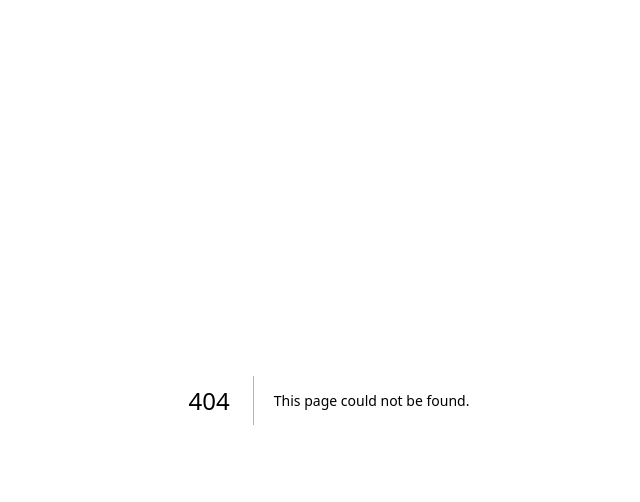
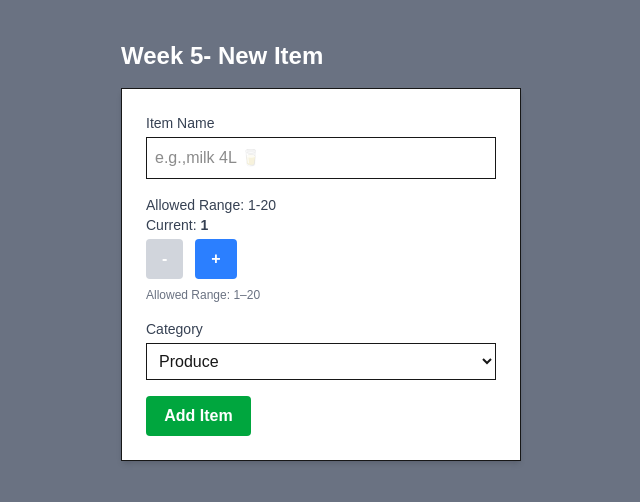
Before and after one commit to zeynep-ozdemir1905/cprg306-assignments, a Next.js app: page /week-5 in a window 1280 px wide. Before the commit this address had no page. Shown: the top 502 px of the page, without its empty margins (311-951 px from the left). Built offline with nearby package versions, Linux system fonts and the light colour scheme.

Commit message:
new-item.js added, increment, decrement added, page.js added. Main page.js of the vercel app edited for a more aesthetic look  LAB DONE YEAY!

```diff
--- a/app/page.js
+++ b/app/page.js
@@ -2,13 +2,17 @@ import Link from "next/link";
 
 export default function RootPage() {
   return (
-    <main className="p-6">
-      <h1>CPRG 306: Web Development 2 - Assignments</h1>
-        <p className= "space-x-2">
-        <Link href="/week-2">Go to Week 2 → </Link>
-        <Link href="/week-3">Go to Week 3 →</Link>
-        <Link href="/week-4">Go to Week 4 →</Link>
-        </p>
-    </main>
+   <main className="p-6 min-h-screen flex flex-col items-center justify-center bg-gray-900">
+  <h1 className="text-3xl font-bold text-center text-white mb-6 decoration-light w-fit px-4 py-2">
+    CPRG 306: Web Development 2 - Assignments
+  </h1>
+
+  <div className="flex space-x-4">
+    <Link href="/week-2" className="p-3 border rounded-md shadow-sm bg-amber-200">Go to Week 2 →</Link>
+    <Link href="/week-3" className="p-3 border rounded-md shadow-sm bg-pink-200">Go to Week 3 →</Link>
+    <Link href="/week-4" className="p-3 border rounded-md shadow-sm bg-green-200">Go to Week 4 →</Link>
+    <Link href="/week-5" className="p-3 border rounded-md shadow-sm bg-purple-200">Go to Week 5 →</Link>
+  </div>
+</main>
   );
 }
--- /dev/null
+++ b/app/week-5/new-item.js
@@ -0,0 +1,108 @@
+"use client";
+import { useState } from "react";
+
+export default function NewItem() {
+  const [name, setName] = useState("");
+  const [quantity, setQuantity] = useState(1);
+  const [category, setCategory] = useState("produce");
+
+  const increment = () => setQuantity((prev) => (prev < 20 ? prev + 1 : prev));
+  const decrement = () => setQuantity((prev) => (prev > 1 ? prev - 1 : prev));
+
+  const handleSubmit = (e) => {
+    e.preventDefault();
+
+    const item = { name, quantity, category };
+    console.log(item);
+    alert(`Item: ${name}\nQuantity: ${quantity}\nCategory: ${category}`);
+
+    setName("");
+    setQuantity(1);
+    setCategory("produce");
+  };
+
+  return (
+    <form
+      onSubmit={handleSubmit}
+      className="bg-white shadow-md p-6 w-[400px] border flex flex-col space-y-4"
+    >
+      {/* Item Name */}
+      <div>
+        <label className="block text-sm font-medium text-gray-700 mb-1">
+          Item Name
+        </label>
+        <input
+          type="text"
+          placeholder="e.g.,milk 4L 🥛"
+          value={name}
+          onChange={(e) => setName(e.target.value)}
+          className="w-full p-2 border border-black-300"
+        />
+      </div>
+
+      {/* Quantity */}
+      <div>
+        <label className="block text-sm font-medium text-gray-700 mb-1">
+        <p>Allowed Range: 1-20</p>
+        <p>Current: <span className= "font-bold"> {quantity}</span> </p>
+
+        </label>
+        <div className="flex items-center space-x-3">
+          <button
+            type="button"
+            onClick={decrement}
+            disabled={quantity === 1}
+            className={`px-4 py-2 text-white font-bold transition bg-gray-300 rounded ${
+              quantity === 1 ? "bg-gray-300" : "bg-gray-300 hover:bg-gray-300"
+            }`}
+          >
+            -
+          </button>
+          <button
+            type="button"
+            onClick={increment}
+            disabled={quantity === 20}
+            className={`px-4 py-2  text-white font-bold transition bg-blue-300 rounded ${
+              quantity === 20 ? "bg-blue-100" : "bg-blue-500 hover:bg-blue-600"
+            }`}
+          >
+            +
+          </button>
+        </div>
+        <p className="text-xs text-gray-500 mt-2">Allowed Range: 1–20</p>
+      </div>
+
+      {/* Category */}
+      <div>
+        <label className="block text-sm font-medium text-gray-700 mb-1">
+          Category
+        </label>
+        <select
+          value={category}
+          onChange={(e) => setCategory(e.target.value)}
+          className="w-full p-2 border border-black-300"
+        >
+          <option value="produce">Produce</option>
+          <option value="dairy">Dairy</option>
+          <option value="bakery">Bakery</option>
+          <option value="meat">Meat</option>
+          <option value="frozen foods">Frozen Foods</option>
+          <option value="canned goods">Canned Goods</option>
+          <option value="dry goods">Dry Goods</option>
+          <option value="beverages">Beverages</option>
+          <option value="snacks">Snacks</option>
+          <option value="household">Household</option>
+          <option value="other">Other</option>
+        </select>
+      </div>
+
+      {/* Submit */}
+      <button
+        type="submit"
+        className="bg-green-600 hover:bg-green-800 text-white font-semibold py-2 w-[30%] rounded"
+      >
+        Add Item
+      </button>
+    </form>
+  );
+}
--- /dev/null
+++ b/app/week-5/page.js
@@ -0,0 +1,12 @@
+import NewItem from "./new-item";
+
+export default function Page() {
+  return (
+    <main className="min-h-screen flex flex-col items-center justify-start bg-gray-500 p-6">
+  <div className="flex flex-col items-start w-full max-w-md p-4">
+    <h1 className="text-2xl text-white font-bold mb-4">Week 5- New Item</h1>
+    <NewItem />
+  </div>
+</main>
+  );
+}
```
